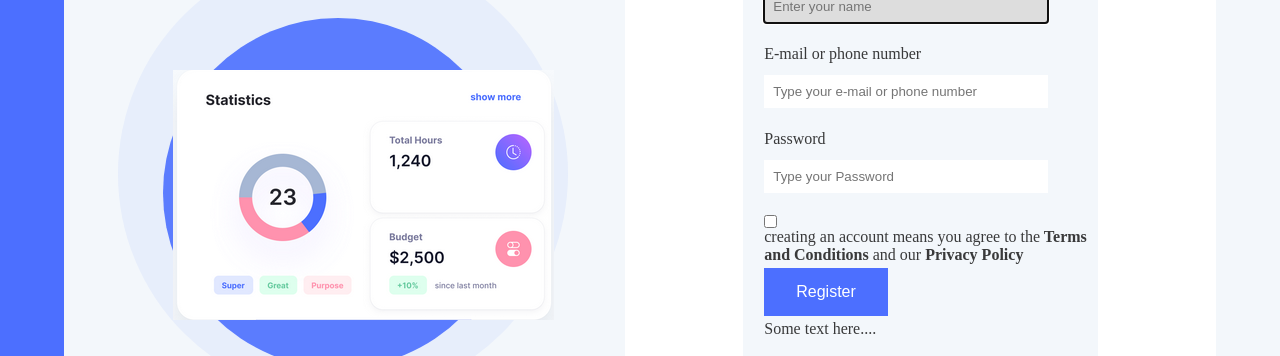
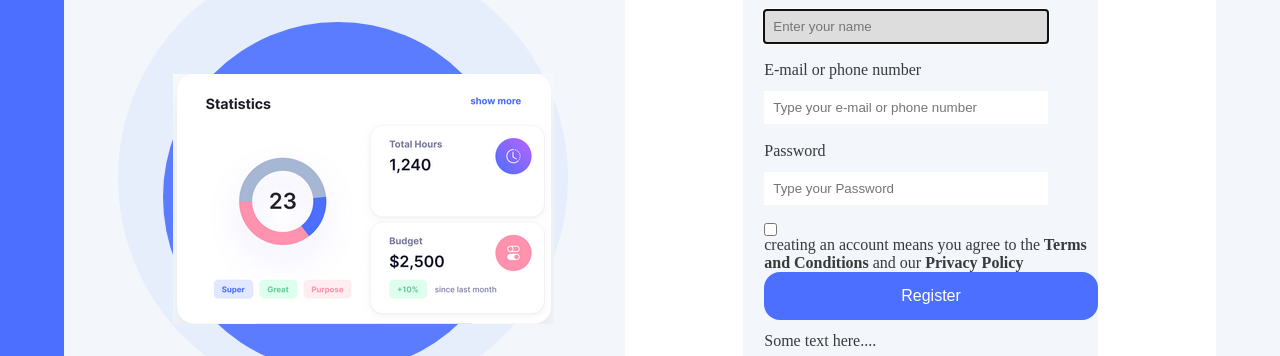
Before and after one commit to umireille/assignment, a plain HTML site: page index.html in a window 1280 px wide. Shown: the part 152-508 px from the top of the page. Drawn offline with Linux system fonts and the light colour scheme.

Commit message:
Add files via upload

```diff
--- a/assets/css/style.css
+++ b/assets/css/style.css
@@ -51,11 +51,13 @@ body {
 .form {
   background-color: #f3f7fb;
   margin-left: 20%;
+  margin-top: 1.5rem;
+  border-radius: .75rem;
   width: 60%;
   padding: 13px 0px 13px 21px;
   display: flex;
   flex-direction: column;
-  gap: 4px;
+
   color: #1a1a1adb;
 }
 input{
@@ -87,8 +89,11 @@ input{
     color: white;
     padding: 15px 32px;
     text-align: center;
+    width: 100%;
+    border-radius: 1rem;
     display: block;
     font-size: 16px;
+    margin-bottom: .75rem;
     transition-duration: 0.4s;
     cursor: pointer;
 }
```
